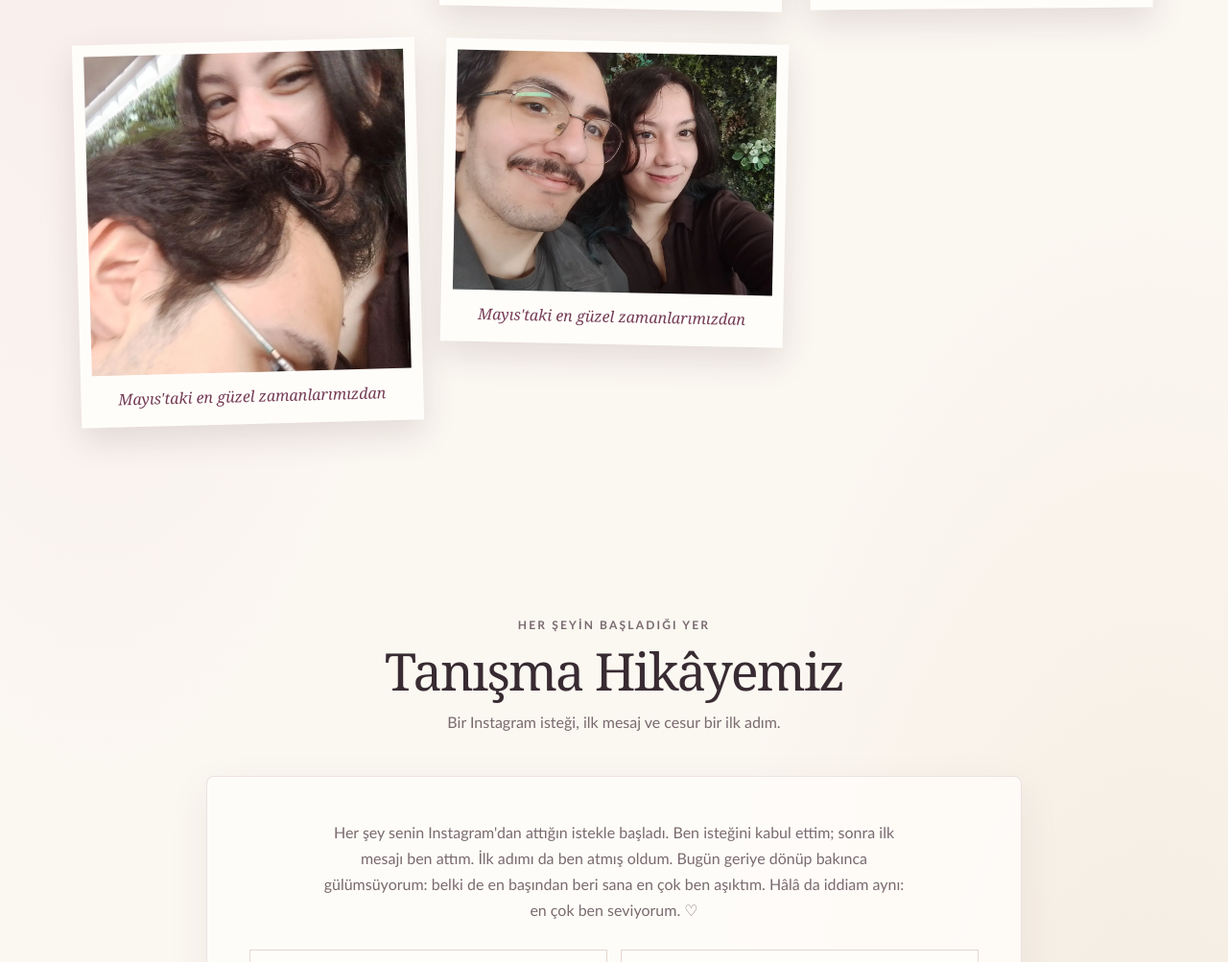
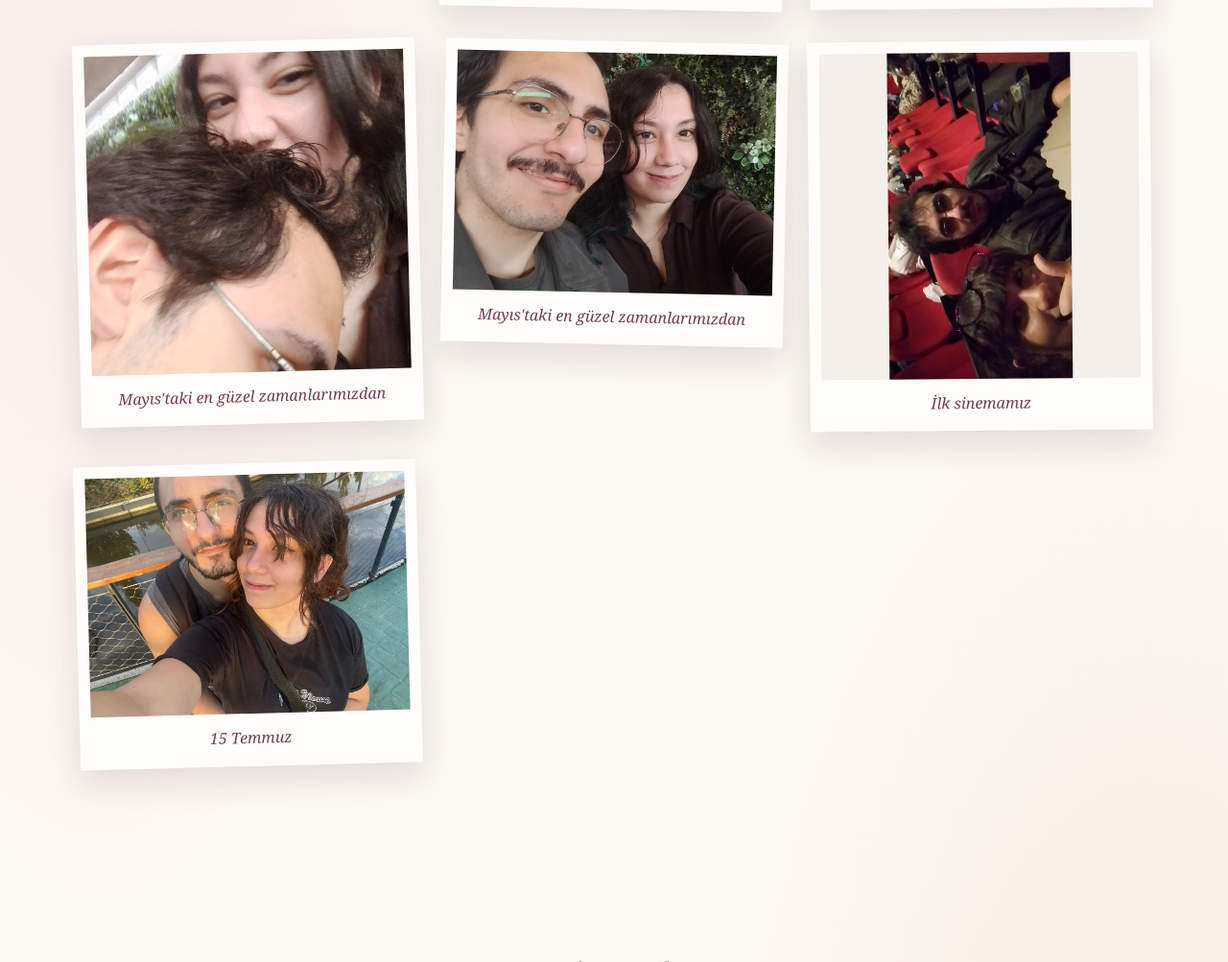
Before and after one commit to kubrariodalkilic/Biricik-sevgilim, a plain HTML site: page index.html in a window 1280 px wide. Shown: the part 1479-2482 px from the top of the page at 96% size. Drawn offline with Linux system fonts and the light colour scheme.

Commit message:
Add first cinema and July fifteenth memories

```diff
--- a/index.html
+++ b/index.html
@@ -590,6 +590,14 @@
           <img src="assets/memory-05.webp" alt="Kübra ve Sabir'in Mayıs'taki güzel anlarından biri" loading="lazy" decoding="async">
           <span class="caption">Mayıs'taki en güzel zamanlarımızdan</span>
         </button>
+        <button class="polaroid" type="button" data-full="assets/memory-06.webp" data-caption="İlk sinemamız" aria-label="Fotoğrafı büyüt: İlk sinemamız">
+          <img src="assets/memory-06.webp" alt="Kübra ve Sabir ilk sinema buluşmalarında" loading="lazy" decoding="async">
+          <span class="caption">İlk sinemamız</span>
+        </button>
+        <button class="polaroid" type="button" data-full="assets/memory-07.webp" data-caption="15 Temmuz" aria-label="Fotoğrafı büyüt: 15 Temmuz">
+          <img src="assets/memory-07.webp" alt="Kübra ve Sabir 15 Temmuz'da birlikte" loading="lazy" decoding="async">
+          <span class="caption">15 Temmuz</span>
+        </button>
       </div>
     </section>
 
```
Also changed, not shown: assets/memory-06.webp (added), assets/memory-07.webp (added).
